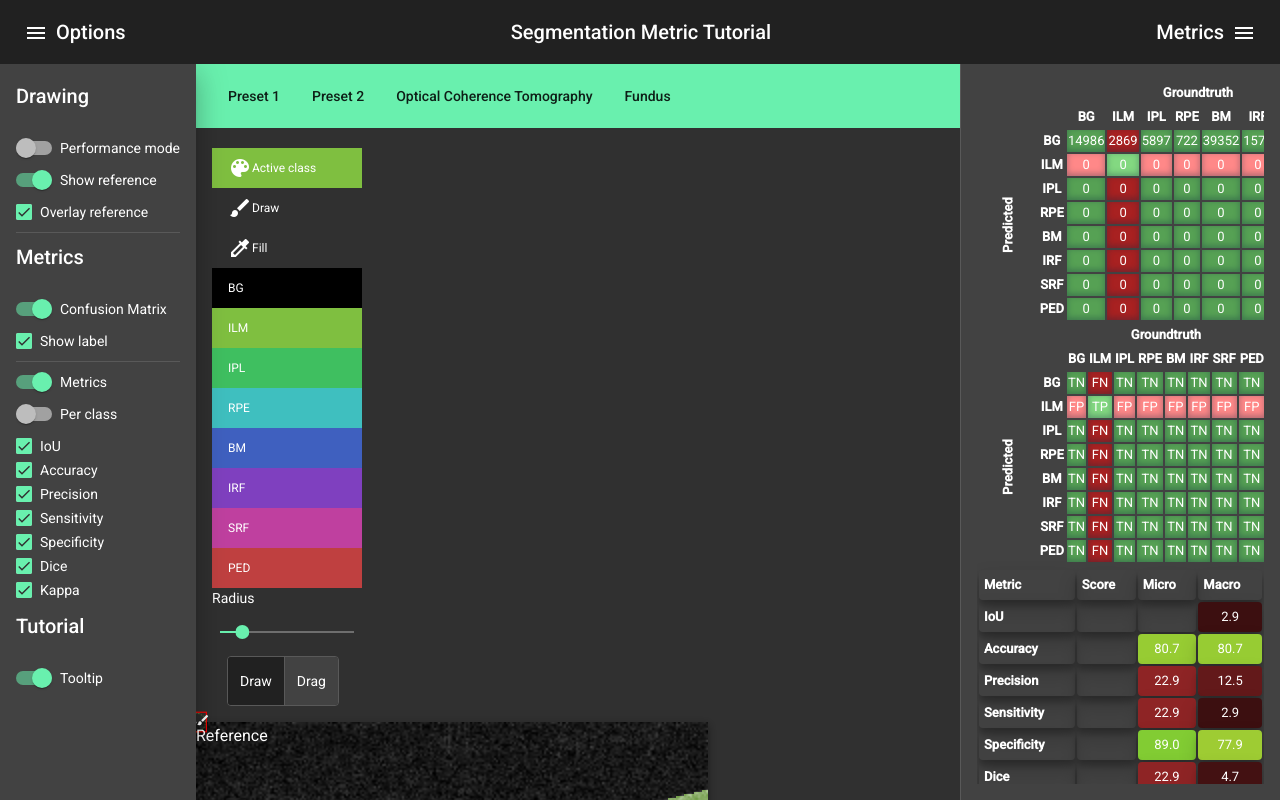
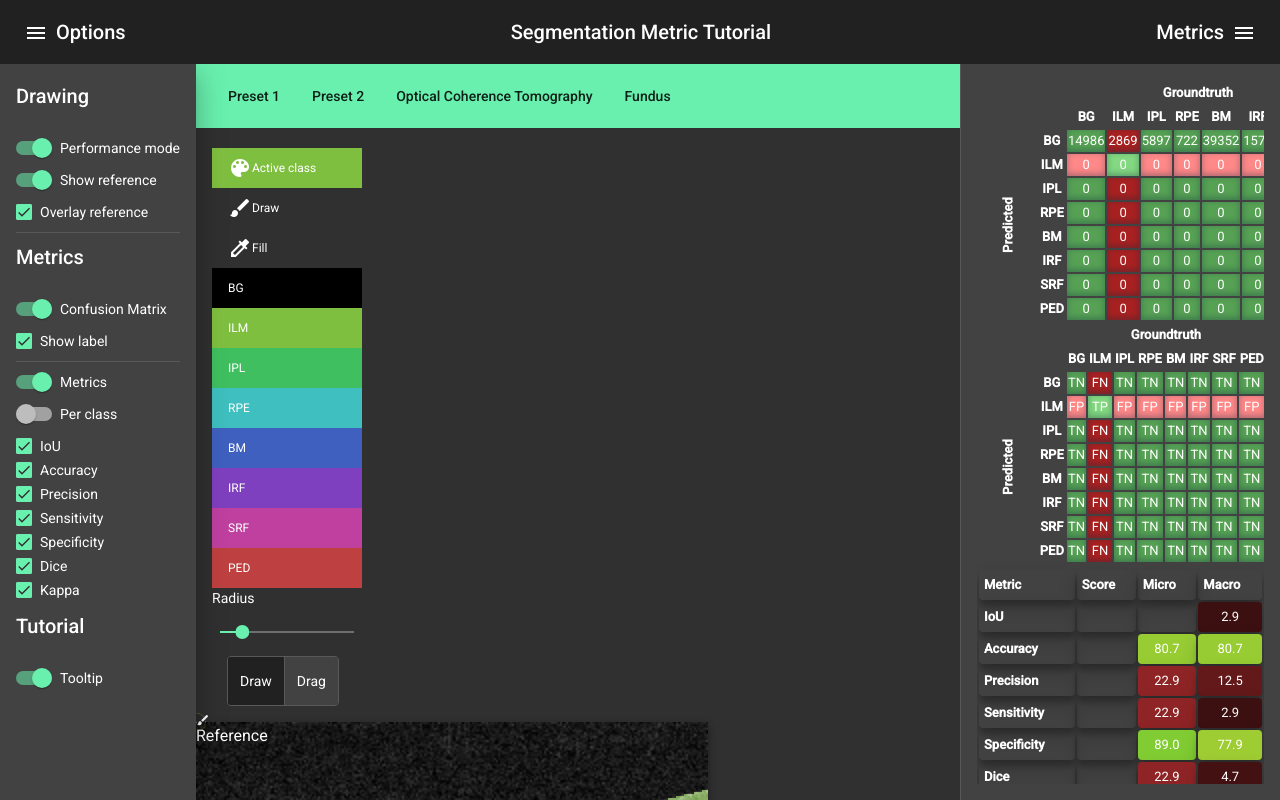
Before and after one commit to ClementPla/SegmentationMetricTutorial, an Angular app: page / in a window 1280 px wide. Built offline with nearby package versions, Linux system fonts and the light colour scheme.

Commit message:
Fix scaling for chrome and firefox

```diff
--- a/src/app/Components/drawing/drawing.component.html
+++ b/src/app/Components/drawing/drawing.component.html
@@ -74,7 +74,7 @@
         class="cursor"
         [style.top.px]="cursorPositionGT.y"
         [style.left.px]="cursorPositionGT.x"
-        [style.scale]="(1.15 * currentRadius) / (2 * initialRadius)"
+        [style.transform]="getCursorTransform()"
       >
         <div
           class="cursor-radius"
@@ -95,11 +95,7 @@
         class="cursor"
         [style.top.px]="cursorPosition.y"
         [style.left.px]="cursorPosition.x"
-        [style.scale]="(1.15 * currentRadius) / (2 * initialRadius)"
-        [style.-webkit-transform]="(1.15 * currentRadius) / (2 * initialRadius)"
-        [style.-moz-transform]="(1.15 * currentRadius) / (2 * initialRadius)"
-        [style.-o-transform]="(1.15 * currentRadius) / (2 * initialRadius)"
-        [style.width]="currentRadius"
+        [style.transform]="getCursorTransform()"
       >
         <div
           class="cursor-radius"
@@ -107,7 +103,6 @@
             classService.getRGBStyleFromClass(classService.currentClass)
           "
         ></div>
-
         <mat-icon *ngIf="drawTool == 'draw'">brush</mat-icon>
         <mat-icon *ngIf="drawTool == 'fill'">colorize</mat-icon>
       </div>
--- a/src/app/Components/drawing/drawing.component.scss
+++ b/src/app/Components/drawing/drawing.component.scss
@@ -70,7 +70,6 @@ mat-toolbar{
   width: 32px;
   height: 32px;
   transform: translate(-50%, -50%);
-  border: solid red 2px;
   pointer-events: none;
   transform-origin: top left;
 }
--- a/src/app/Components/drawing/drawing.component.ts
+++ b/src/app/Components/drawing/drawing.component.ts
@@ -392,4 +392,8 @@ export class DrawingComponent implements OnInit {
   slowInference() {
     this.inference();
   }
+
+  getCursorTransform():string{
+    return `scale(${(1.15 * this.currentRadius) / (2 * this.initialRadius)}) translate(-50%, -50%) `
+  }
 }
--- a/src/app/Services/control-ui.service.ts
+++ b/src/app/Services/control-ui.service.ts
@@ -13,7 +13,7 @@ export class ControlUIService {
 
   showMetrics: boolean = true;
 
-  performanceMode: boolean = false;
+  performanceMode: boolean = true;
   showPerClassMetrics: boolean = false;
 
   showReference: boolean = true;
```
